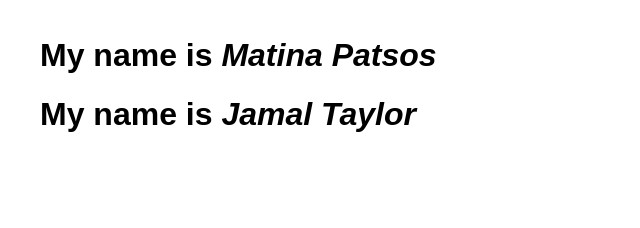
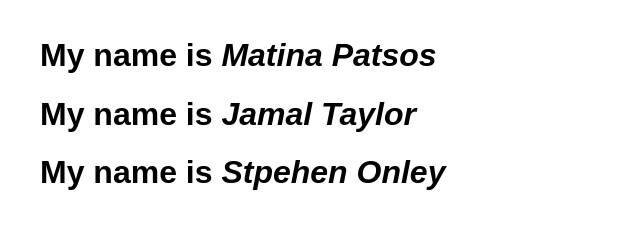
Before and after one commit to vyaskruti89/JavaScriptFundamentals2019, a website: page exercises/01-git-intro/01-git-intro.html in a window 1280 px wide. Shown: the whole page, without its empty margins (0-640 px from the left). Drawn offline with nearby package versions, Linux system fonts and the light colour scheme.

Commit message:
Added my name

```diff
--- a/exercises/01-git-intro/01-git-intro.html
+++ b/exercises/01-git-intro/01-git-intro.html
@@ -33,6 +33,7 @@
       <!-- Put your name here -->
       <h1>My name is <em>Matina Patsos</em></h1>
       <h1>My name is <em>Jamal Taylor</em></h1>
+      <h1>My name is <em>Stpehen Onley</em></h1>
     </div>
   </body>
 </html>
```
